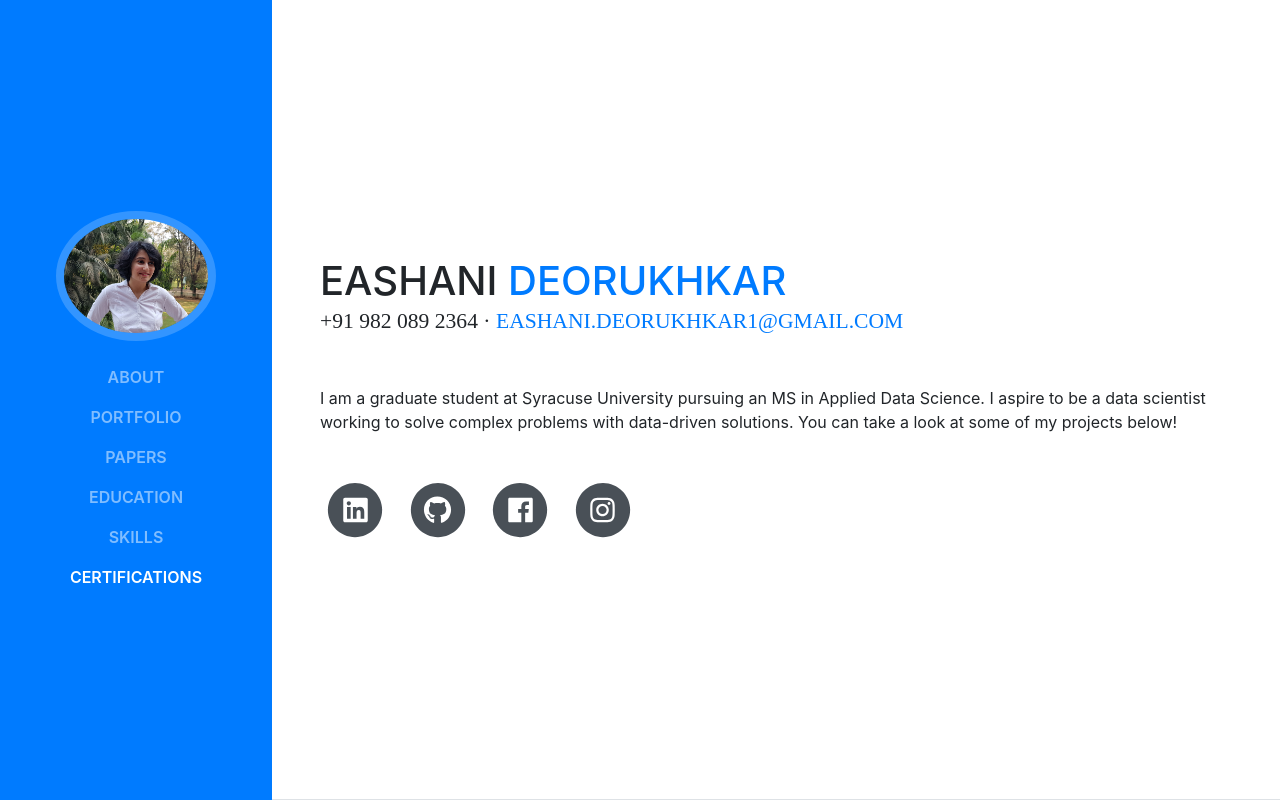
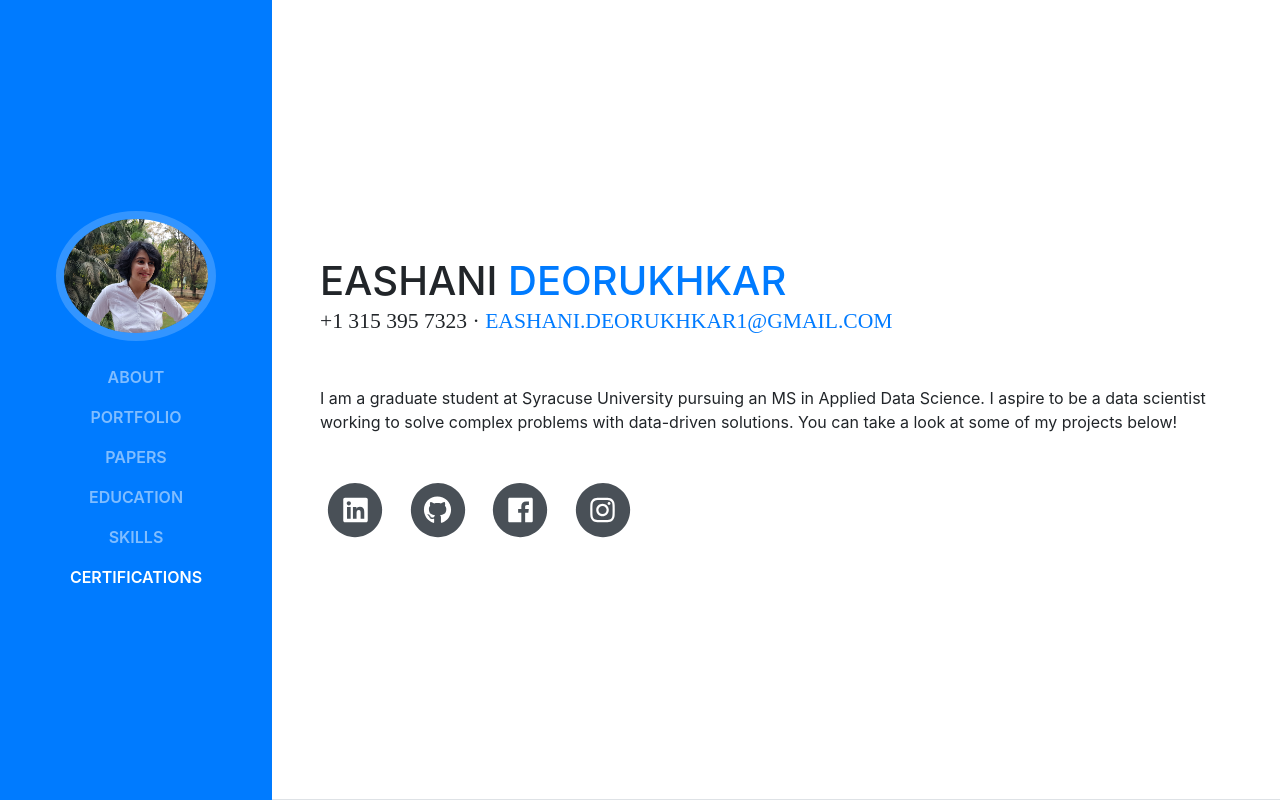
Before and after one commit to Eashani/eashani.github.io, a website with bundled scripts: page index.html in a window 1280 px wide. Shown: the top 800 px of the page. Built offline with nearby package versions, Linux system fonts and the light colour scheme; a web font is replaced by a local one.

Commit message:
changed phone number

```diff
--- a/index.html
+++ b/index.html
@@ -71,7 +71,7 @@
           <h1 class="mb-0">Eashani
             <span class="text-primary">Deorukhkar</span>
           </h1>
-          <div class="subheading mb-5">+91 982 089 2364 ·
+          <div class="subheading mb-5">+1 315 395 7323 ·
             <a href="mailto:eashani.deorukhkar1@gmail.com">eashani.deorukhkar1@gmail.com</a>
           </div>
           <p class="mb-5">I am a graduate student at Syracuse University pursuing an MS in Applied Data Science. I aspire to be a data scientist working to solve complex problems with data-driven solutions. You can take a look at some of my projects below!</p>
```
